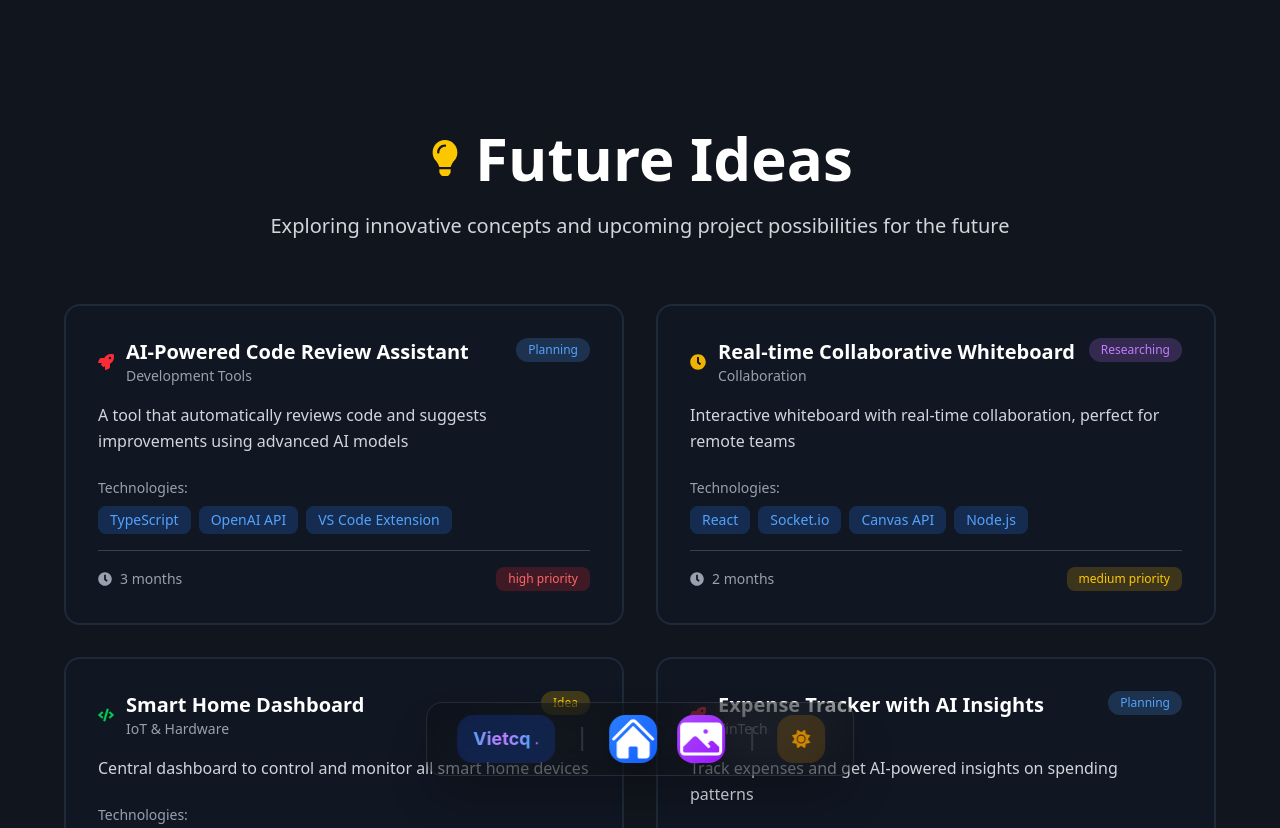
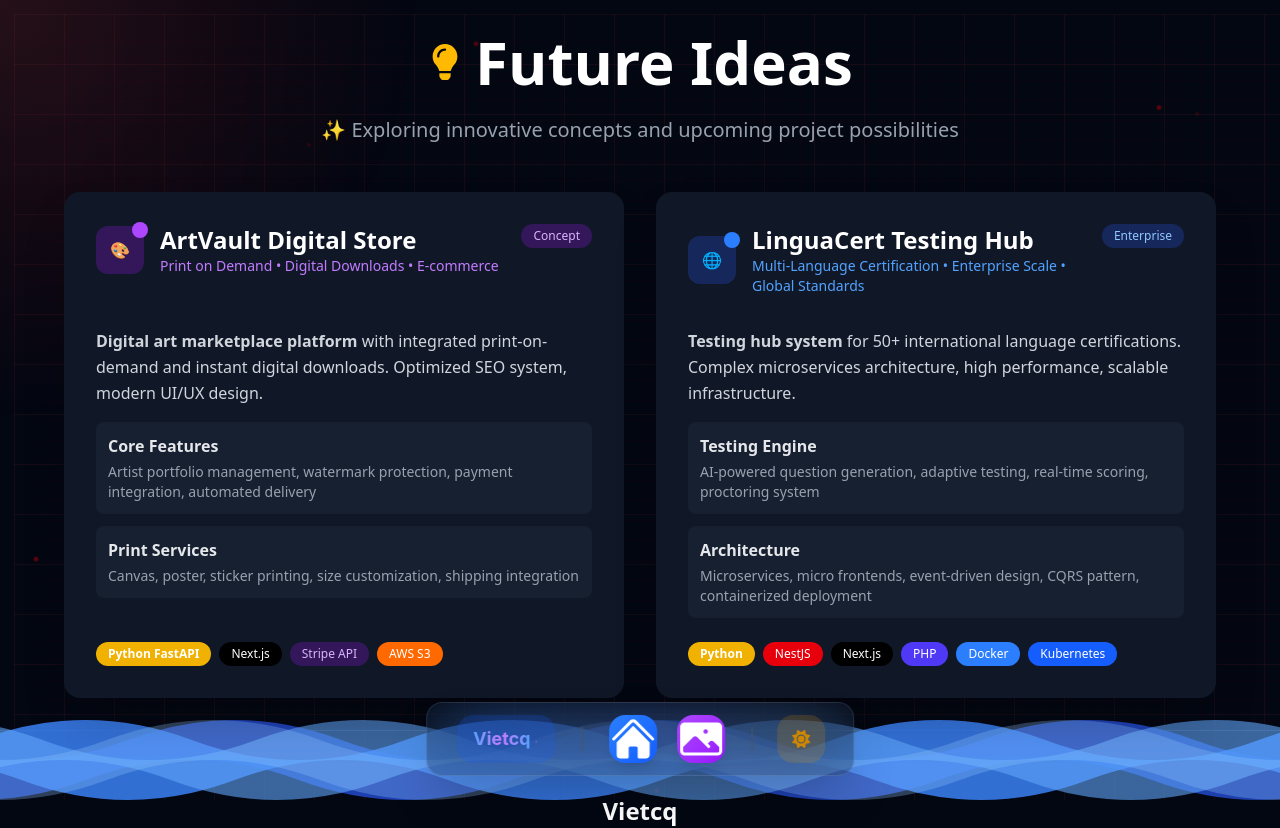
Before and after one commit to CaoQuocViet/portfolio-vietcq, a Next.js app: page /ideas in a window 1280 px wide. Shown: the top 828 px of the page. Built offline with nearby package versions, Linux system fonts and the light colour scheme.

Commit message:
refactor(GridBackground): enhance color scheme management and improve component structure

```diff
--- a/src/components/ideas/index.jsx
+++ b/src/components/ideas/index.jsx
@@ -2,6 +2,8 @@
 import { useState, useEffect } from 'react'
 import { useTheme } from 'next-themes'
 import { FaLightbulb, FaRocket, FaClock, FaCode, FaBrain, FaHome, FaEye } from 'react-icons/fa'
+import GridBackground from '../ui/GridBackground'
+import WaveBackground from '../ui/WaveBackground'
 import Dock from '../dock/Dock'
 import Footer from '../layout/Footer'
 import { IDEAS_NAVIGATION_ITEMS } from '../../config/navigation'
@@ -14,55 +16,8 @@ export default function IdeasPageClient() {
         setMounted(true)
     }, [])
 
-    const ideas = [
-        {
-            id: 'ai-code-assistant',
-            icon: FaBrain,
-            title: 'AI-Powered Code Review Assistant',
-            description: 'A tool that automatically reviews code and suggests improvements using advanced AI models',
-            status: 'planning',
-            priority: 'high',
-            technologies: ['TypeScript', 'OpenAI API', 'VS Code Extension'],
-            estimatedTime: '3 months',
-            category: 'Development Tools'
-        },
-        {
-            id: 'collaborative-whiteboard',
-            icon: FaRocket,
-            title: 'Real-time Collaborative Whiteboard',
-            description: 'Interactive whiteboard with real-time collaboration, perfect for remote teams',
-            status: 'researching',
-            priority: 'medium',
-            technologies: ['React', 'Socket.io', 'Canvas API', 'Node.js'],
-            estimatedTime: '2 months',
-            category: 'Collaboration'
-        },
-        {
-            id: 'smart-dashboard',
-            icon: FaCode,
-            title: 'Smart Home Dashboard',
-            description: 'Central dashboard to control and monitor all smart home devices',
-            status: 'idea',
-            priority: 'low',
-            technologies: ['Next.js', 'IoT', 'MQTT', 'Raspberry Pi'],
-            estimatedTime: '4 months',
-            category: 'IoT & Hardware'
-        },
-        {
-            id: 'expense-tracker',
-            icon: FaClock,
-            title: 'Expense Tracker with AI Insights',
-            description: 'Track expenses and get AI-powered insights on spending patterns',
-            status: 'planning',
-            priority: 'high',
-            technologies: ['React Native', 'Machine Learning', 'Python'],
-            estimatedTime: '2.5 months',
-            category: 'FinTech'
-        }
-    ]
-
     const getStatusColor = (status) => {
-        switch(status) {
+        switch (status) {
             case 'idea': return 'text-yellow-600 bg-yellow-100 dark:text-yellow-400 dark:bg-yellow-400/20'
             case 'planning': return 'text-blue-600 bg-blue-100 dark:text-blue-400 dark:bg-blue-400/20'
             case 'researching': return 'text-purple-600 bg-purple-100 dark:text-purple-400 dark:bg-purple-400/20'
@@ -71,7 +26,7 @@ export default function IdeasPageClient() {
     }
 
     const getPriorityIcon = (priority) => {
-        switch(priority) {
+        switch (priority) {
             case 'high': return <FaRocket className="text-red-500" />
             case 'medium': return <FaClock className="text-yellow-500" />
             case 'low': return <FaCode className="text-green-500" />
@@ -88,137 +43,153 @@ export default function IdeasPageClient() {
     }
 
     return (
-        <div className="min-h-screen bg-gray-200 dark:bg-gray-900/50">
+        <div className="min-h-screen bg-gray-100 dark:bg-gray-950">
+            {/* Grid Background Component */}
+            <GridBackground theme={theme} colorScheme="pink" />
+
             {/* Dock Navigation */}
             <Dock
                 theme={theme}
                 setTheme={setTheme}
                 activeSection={null}
-                scrollToSection={() => {}}
+                scrollToSection={() => { }}
                 navigationItems={IDEAS_NAVIGATION_ITEMS}
             />
 
             {/* Main Content */}
-            <main className="container mx-auto px-6 pt-32 pb-20">
+            <div className="relative z-10 flex flex-col justify-center px-6 py-8" style={{ minHeight: 'calc(100vh - 120px)' }}>
+                <div className="container max-w-6xl mx-auto">
                     {/* Header */}
-                <div className="text-center mb-16">
+                    <div className="text-center mb-12">
                         <div className="flex items-center justify-center gap-3 mb-6">
-                        <FaLightbulb className="text-4xl text-yellow-500 dark:text-yellow-400" />
+                            <FaLightbulb className="text-4xl text-amber-500 dark:text-amber-400" />
                             <h1 className="text-4xl md:text-6xl font-bold text-gray-900 dark:text-white">
                                 Future Ideas
                             </h1>
                         </div>
-                    <p className="text-xl max-w-3xl mx-auto text-gray-600 dark:text-gray-300">
-                        Exploring innovative concepts and upcoming project possibilities for the future
+                        <p className="text-xl max-w-3xl mx-auto text-gray-600 dark:text-gray-400">
+                            ✨ Exploring innovative concepts and upcoming project possibilities
                         </p>
                     </div>
 
-                {/* Ideas Grid */}
-                <div className="grid grid-cols-1 md:grid-cols-2 gap-8 max-w-6xl mx-auto">
-                    {ideas.map((idea) => {
-                        const Icon = idea.icon
-                        return (
-                            <div
-                                key={idea.id}
-                                className={`
-                                    p-8 rounded-2xl border-2 transition-all duration-300
-                                    hover:scale-[1.02] hover:shadow-xl cursor-pointer
-                                    ${theme === 'dark'
-                                        ? 'bg-gray-900/50 border-gray-800 hover:border-gray-700'
-                                        : 'bg-white border-gray-200 hover:border-gray-300'
-                                    }
-                                `}
-                            >
-                                {/* Header */}
-                                <div className="flex items-start justify-between mb-4">
-                                    <div className="flex items-center gap-3">
-                                        {getPriorityIcon(idea.priority)}
+                    {/* Ideas Cards */}
+                    <div className="grid grid-cols-1 md:grid-cols-2 gap-8">
+                        {/* Digital Art Store */}
+                        <div className="group rounded-2xl p-8 transition-all duration-500 hover:scale-[1.02] hover:shadow-xl bg-white shadow-md dark:bg-gray-900 dark:shadow-2xl flex flex-col">
+                            <div className="flex items-start justify-between mb-6 h-20">
+                                <div className="flex items-center gap-4">
+                                    <div className="relative">
+                                        <div className="w-12 h-12 rounded-xl flex items-center justify-center bg-purple-100 dark:bg-purple-900/50 transition-all duration-300 group-hover:scale-110">
+                                            🎨
+                                        </div>
+                                        <div className="absolute -top-1 -right-1 w-4 h-4 bg-purple-500 rounded-full"></div>
+                                    </div>
                                     <div>
-                                            <h3 className="text-xl font-bold text-gray-900 dark:text-white">
-                                                {idea.title}
+                                        <h3 className="text-2xl font-bold text-gray-900 dark:text-white">
+                                            ArtVault Digital Store
                                         </h3>
-                                            <p className="text-sm text-gray-500 dark:text-gray-400">
-                                                {idea.category}
+                                        <p className="text-sm text-purple-600 dark:text-purple-400">
+                                            Print on Demand • Digital Downloads • E-commerce
                                         </p>
                                     </div>
                                 </div>
-                                    <span className={`
-                                        px-3 py-1 rounded-full text-xs font-medium capitalize
-                                        ${getStatusColor(idea.status)}
-                                    `}>
-                                        {idea.status}
+                                <span className="px-3 py-1 rounded-full text-xs font-medium bg-purple-100 text-purple-700 dark:bg-purple-900/50 dark:text-purple-300">
+                                    Concept
                                 </span>
                             </div>
 
-                                {/* Description */}
-                                <p className="mb-6 leading-relaxed text-gray-600 dark:text-gray-300">
-                                    {idea.description}
+                            <div className="flex-1 mb-6">
+                                <p className="text-gray-700 dark:text-gray-300 leading-relaxed mb-4">
+                                    <strong>Digital art marketplace platform</strong> with integrated print-on-demand and instant digital downloads. Optimized SEO system, modern UI/UX design.
                                 </p>
 
-                                {/* Technologies */}
-                                <div className="mb-4">
-                                    <p className="text-sm font-medium mb-2 text-gray-500 dark:text-gray-400">
-                                        Technologies:
-                                    </p>
-                                    <div className="flex flex-wrap gap-2">
-                                        {idea.technologies.map((tech, index) => (
-                                            <span
-                                                key={index}
-                                                className="px-3 py-1 rounded-lg text-sm font-medium bg-blue-100 text-blue-600 dark:bg-blue-500/20 dark:text-blue-400"
-                                            >
-                                                {tech}
-                                            </span>
-                                        ))}
+                                <div className="grid grid-cols-1 gap-3">
+                                    <div className="p-3 rounded-lg bg-gray-50 dark:bg-gray-800/50">
+                                        <h4 className="font-semibold text-gray-800 dark:text-gray-200 mb-1">Core Features</h4>
+                                        <p className="text-sm text-gray-600 dark:text-gray-400">Artist portfolio management, watermark protection, payment integration, automated delivery</p>
+                                    </div>
+
+                                    <div className="p-3 rounded-lg bg-gray-50 dark:bg-gray-800/50">
+                                        <h4 className="font-semibold text-gray-800 dark:text-gray-200 mb-1">Print Services</h4>
+                                        <p className="text-sm text-gray-600 dark:text-gray-400">Canvas, poster, sticker printing, size customization, shipping integration</p>
+                                    </div>
                                 </div>
                             </div>
 
-                                {/* Footer */}
-                                <div className="flex items-center justify-between pt-4 border-t border-gray-700">
-                                    <div className="flex items-center gap-2">
-                                        <FaClock className="text-sm text-gray-500 dark:text-gray-400" />
-                                        <span className="text-sm text-gray-500 dark:text-gray-400">
-                                            {idea.estimatedTime}
+                            <div className="flex flex-wrap gap-2">
+                                <span className="px-3 py-1 text-xs rounded-full bg-yellow-500 text-white font-semibold">Python FastAPI</span>
+                                <span className="px-3 py-1 text-xs rounded-full bg-black text-white">Next.js</span>
+                                <span className="px-3 py-1 text-xs rounded-full bg-purple-100 text-purple-800 dark:bg-purple-900/50 dark:text-purple-300">Stripe API</span>
+                                <span className="px-3 py-1 text-xs rounded-full bg-orange-500 text-white">AWS S3</span>
+                            </div>
+                        </div>
+
+                        {/* Language Testing Hub */}
+                        <div className="group rounded-2xl p-8 transition-all duration-500 hover:scale-[1.02] hover:shadow-xl bg-white shadow-md dark:bg-gray-900 dark:shadow-2xl flex flex-col">
+                            <div className="flex items-start justify-between mb-6 h-20">
+                                <div className="flex items-center gap-4">
+                                    <div className="relative">
+                                        <div className="w-12 h-12 rounded-xl flex items-center justify-center bg-blue-100 dark:bg-blue-900/50 transition-all duration-300 group-hover:scale-110">
+                                            🌐
+                                        </div>
+                                        <div className="absolute -top-1 -right-1 w-4 h-4 bg-blue-500 rounded-full"></div>
+                                    </div>
+                                    <div>
+                                        <h3 className="text-2xl font-bold text-gray-900 dark:text-white">
+                                            LinguaCert Testing Hub
+                                        </h3>
+                                        <p className="text-sm text-blue-600 dark:text-blue-400">
+                                            Multi-Language Certification • Enterprise Scale • Global Standards
+                                        </p>
+                                    </div>
+                                </div>
+                                <span className="px-3 py-1 rounded-full text-xs font-medium bg-blue-100 text-blue-700 dark:bg-blue-900/50 dark:text-blue-300">
+                                    Enterprise
                                 </span>
                             </div>
-                                    <div className={`
-                                        px-3 py-1 rounded-lg text-xs font-medium
-                                        ${idea.priority === 'high'
-                                            ? 'bg-red-500/20 text-red-400'
-                                            : idea.priority === 'medium'
-                                            ? 'bg-yellow-500/20 text-yellow-400'
-                                            : 'bg-green-500/20 text-green-400'
-                                        }
-                                    `}>
-                                        {idea.priority} priority
+
+                            <div className="flex-1 mb-6">
+                                <p className="text-gray-700 dark:text-gray-300 leading-relaxed mb-4">
+                                    <strong>Testing hub system</strong> for 50+ international language certifications. Complex microservices architecture, high performance, scalable infrastructure.
+                                </p>
+
+                                <div className="grid grid-cols-1 gap-3">
+                                    <div className="p-3 rounded-lg bg-gray-50 dark:bg-gray-800/50">
+                                        <h4 className="font-semibold text-gray-800 dark:text-gray-200 mb-1">Testing Engine</h4>
+                                        <p className="text-sm text-gray-600 dark:text-gray-400">AI-powered question generation, adaptive testing, real-time scoring, proctoring system</p>
+                                    </div>
+
+                                    <div className="p-3 rounded-lg bg-gray-50 dark:bg-gray-800/50">
+                                        <h4 className="font-semibold text-gray-800 dark:text-gray-200 mb-1">Architecture</h4>
+                                        <p className="text-sm text-gray-600 dark:text-gray-400">Microservices, micro frontends, event-driven design, CQRS pattern, containerized deployment</p>
                                     </div>
                                 </div>
                             </div>
-                        )
-                    })}
+
+                            <div className="flex flex-wrap gap-2">
+                                <span className="px-3 py-1 text-xs rounded-full bg-yellow-500 text-white font-semibold">Python</span>
+                                <span className="px-3 py-1 text-xs rounded-full bg-red-600 text-white">NestJS</span>
+                                <span className="px-3 py-1 text-xs rounded-full bg-black text-white">Next.js</span>
+                                <span className="px-3 py-1 text-xs rounded-full bg-indigo-600 text-white">PHP</span>
+                                <span className="px-3 py-1 text-xs rounded-full bg-blue-500 text-white">Docker</span>
+                                <span className="px-3 py-1 text-xs rounded-full bg-blue-600 text-white">Kubernetes</span>
+                            </div>
+                        </div>
+                    </div>
+                </div>
             </div>
 
-                {/* Call to Action */}
-                <div className={`
-                    text-center mt-16 p-8 rounded-2xl
-                    ${theme === 'dark'
-                        ? 'bg-gray-900/30 border border-gray-800'
-                        : 'bg-gray-50 border border-gray-200'
-                    }
-                `}>
-                    <h3 className="text-2xl font-bold mb-4 text-gray-900 dark:text-white">
-                        Have an idea for collaboration?
-                    </h3>
-                    <p className="text-lg mb-6 text-gray-600 dark:text-gray-300">
-                        Let's discuss your project concepts and bring innovative solutions to life
-                    </p>
-                    <button
-                        onClick={() => window.location.href = '/#contact'}
-                        className="px-8 py-3 rounded-lg font-medium transition-all duration-300 bg-blue-600 hover:bg-blue-700 text-white hover:scale-105 hover:shadow-lg"
-                    >
-                        Get In Touch
-                    </button>
+            {/* Wave Background at Bottom */}
+            <div className="absolute bottom-0 left-0 w-full">
+                {/* Bottom Wave - Sóng lồi lên */}
+                <div className="relative">
+                    <WaveBackground />
                 </div>
-            </main>
+                {/* Top Wave - Sóng lồi xuống */}
+                <div className="relative -mt-10">
+                    <WaveBackground reversed />
+                </div>
+            </div>
 
             {/* Footer */}
             <Footer theme={theme} />
--- a/src/components/ui/GridBackground.jsx
+++ b/src/components/ui/GridBackground.jsx
@@ -2,8 +2,32 @@
 
 import { useEffect, useState } from 'react';
 
-const GridBackground = ({ theme }) => {
+function GridBackground({ children, theme = 'dark', colorScheme = 'blue' }) {
     const [mousePosition, setMousePosition] = useState({ x: 0, y: 0 });
+
+    // Color configuration based on scheme
+    const colors = {
+        blue: {
+            main: { light: 'rgba(59, 130, 246, 0.25)', dark: 'rgba(59, 130, 246, 0.25)' },
+            secondary: { light: 'rgba(139, 92, 246, 0.3)', dark: 'rgba(139, 92, 246, 0.3)' },
+            spotlight: {
+                light: 'rgba(59, 130, 246, 0.1), rgba(139, 92, 246, 0.06), transparent 70%',
+                dark: 'rgba(59, 130, 246, 0.15), rgba(139, 92, 246, 0.08), transparent 70%'
+            },
+            dots: 'bg-blue-600/50 dark:bg-blue-400/40'
+        },
+        pink: {
+            main: { light: 'rgba(236, 72, 153, 0.25)', dark: 'rgba(239, 68, 68, 0.25)' },
+            secondary: { light: 'rgba(219, 39, 119, 0.3)', dark: 'rgba(220, 38, 38, 0.3)' },
+            spotlight: {
+                light: 'rgba(236, 72, 153, 0.1), rgba(219, 39, 119, 0.06), transparent 70%',
+                dark: 'rgba(239, 68, 68, 0.15), rgba(220, 38, 38, 0.08), transparent 70%'
+            },
+            dots: 'bg-pink-600/50 dark:bg-red-600/50'
+        }
+    };
+
+    const currentColors = colors[colorScheme] || colors.blue;
 
     useEffect(() => {
         const handleMouseMove = (e) => {
@@ -15,14 +39,16 @@ const GridBackground = ({ theme }) => {
     }, []);
 
     return (
-        <div className="absolute inset-0 overflow-hidden pointer-events-none">
+        <div className={children ? "relative" : "absolute inset-0 overflow-hidden pointer-events-none"}>
+            {/* Background Layer */}
+            <div className={children ? "absolute inset-0 overflow-hidden pointer-events-none" : ""}>
                 {/* Main Grid Pattern */}
                 <div
                     className="absolute inset-0 opacity-30"
                     style={{
                         backgroundImage: `
-                        linear-gradient(to right, rgba(59, 130, 246, 0.25) 1px, transparent 1px),
-                        linear-gradient(to bottom, rgba(59, 130, 246, 0.25) 1px, transparent 1px)
+                            linear-gradient(to right, ${theme === 'dark' ? currentColors.main.dark : currentColors.main.light} 1px, transparent 1px),
+                            linear-gradient(to bottom, ${theme === 'dark' ? currentColors.main.dark : currentColors.main.light} 1px, transparent 1px)
                         `,
                         backgroundSize: '50px 50px',
                         animation: 'gridMove 20s linear infinite'
@@ -34,8 +60,8 @@ const GridBackground = ({ theme }) => {
                     className="absolute inset-0 opacity-15"
                     style={{
                         backgroundImage: `
-                        linear-gradient(to right, rgba(139, 92, 246, 0.3) 1px, transparent 1px),
-                        linear-gradient(to bottom, rgba(139, 92, 246, 0.3) 1px, transparent 1px)
+                            linear-gradient(to right, ${theme === 'dark' ? currentColors.secondary.dark : currentColors.secondary.light} 1px, transparent 1px),
+                            linear-gradient(to bottom, ${theme === 'dark' ? currentColors.secondary.dark : currentColors.secondary.light} 1px, transparent 1px)
                         `,
                         backgroundSize: '20px 20px',
                         animation: 'gridMove 30s linear infinite reverse'
@@ -47,9 +73,7 @@ const GridBackground = ({ theme }) => {
                     className="absolute pointer-events-none"
                     style={{
                         background: `radial-gradient(600px circle at ${mousePosition.x}px ${mousePosition.y}px, ${
-                        theme === 'dark'
-                            ? 'rgba(59, 130, 246, 0.15), rgba(139, 92, 246, 0.08), transparent 70%'
-                            : 'rgba(59, 130, 246, 0.1), rgba(139, 92, 246, 0.06), transparent 70%'
+                            theme === 'dark' ? currentColors.spotlight.dark : currentColors.spotlight.light
                         })`,
                         width: '100%',
                         height: '100%',
@@ -62,7 +86,7 @@ const GridBackground = ({ theme }) => {
                     {[...Array(12)].map((_, i) => (
                         <div
                             key={i}
-                        className="absolute w-1 h-1 rounded-full bg-blue-600/50 dark:bg-blue-400/40"
+                            className={`absolute w-1 h-1 rounded-full ${currentColors.dots}`}
                             style={{
                                 left: `${Math.random() * 100}%`,
                                 top: `${Math.random() * 100}%`,
@@ -71,6 +95,14 @@ const GridBackground = ({ theme }) => {
                         />
                     ))}
                 </div>
+            </div>
+
+            {/* Content Layer - Only render if there are children */}
+            {children && (
+                <div className="relative z-10">
+                    {children}
+                </div>
+            )}
 
             {/* CSS Styles */}
             <style jsx>{`
```
Lines whose indentation alone changed are shown as unchanged.
